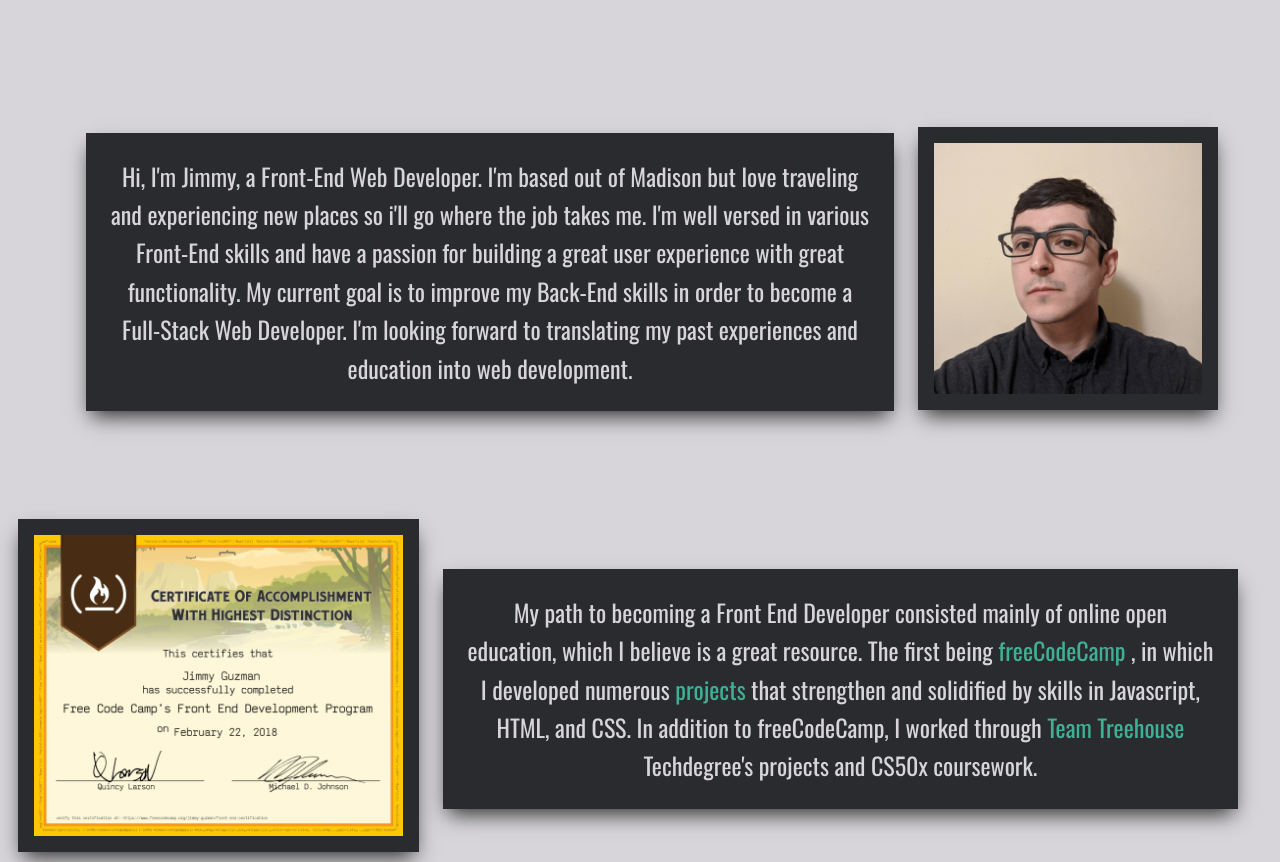
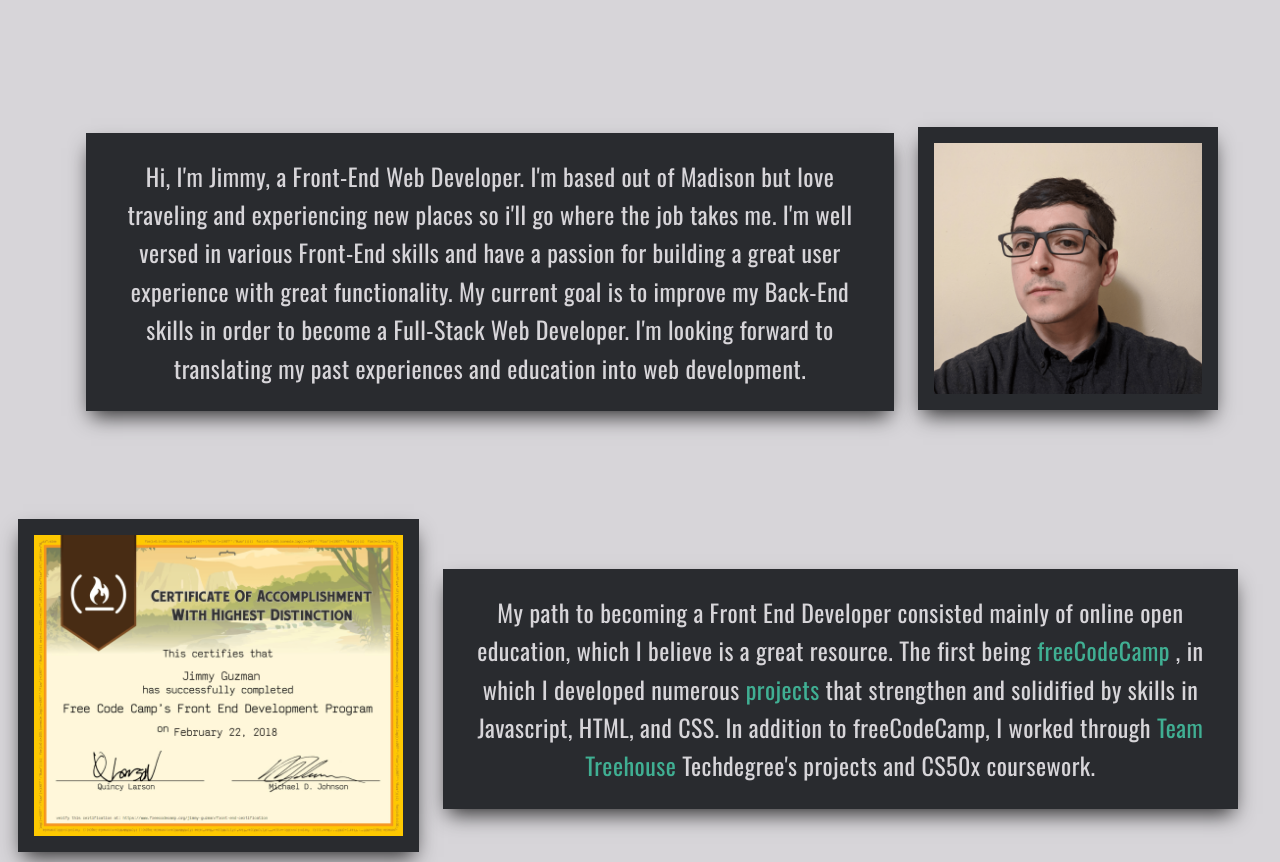
Before and after one commit to jimmy-guzman/jimmy-guzman.github.io, a plain HTML site: page index.html in a window 1280 px wide. Shown: the part 840-1702 px from the top of the page. Drawn offline with nearby package versions, Linux system fonts and the light colour scheme.

Commit message:
improve text readability

```diff
--- a/scss/pages/_home.scss
+++ b/scss/pages/_home.scss
@@ -16,6 +16,7 @@
 }
 
 .card-text {
+  letter-spacing: em(.3px);
   margin: 1em;
   padding: 1em;
   p {
```
Also changed, not shown: css/styles.css, 1 other file.
